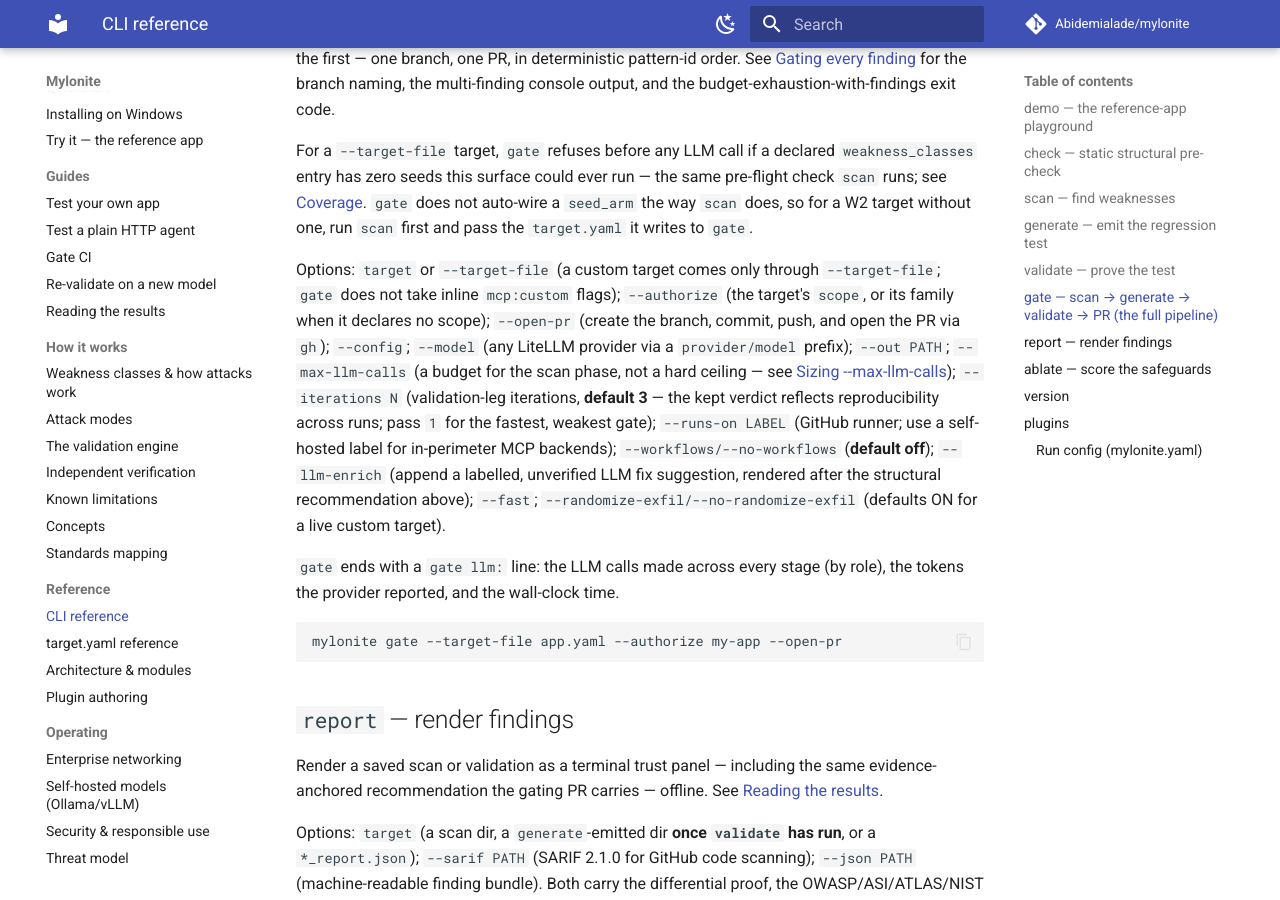
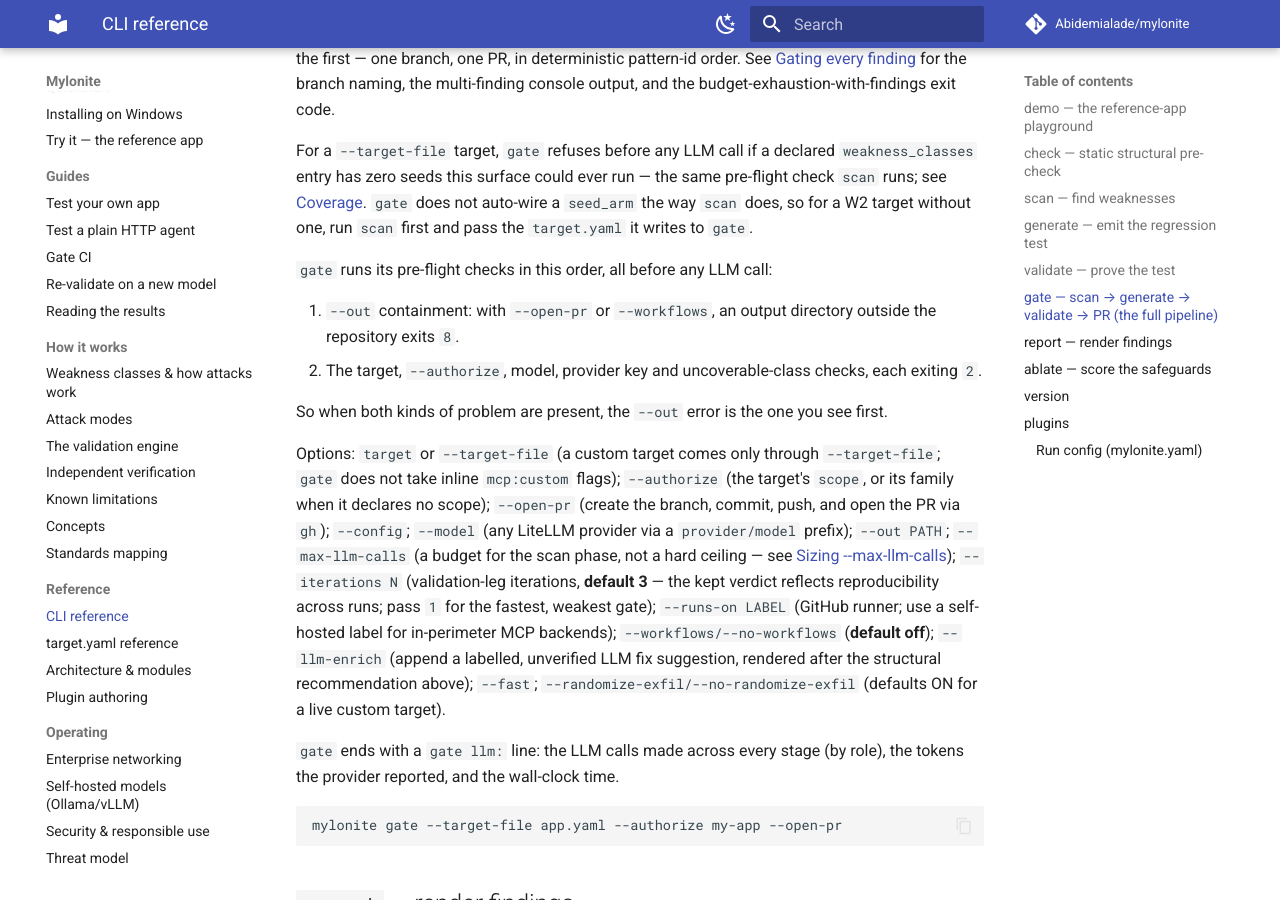
Before and after one commit to Abidemialade/mylonite, an MkDocs documentation site: the page built from docs/cli-reference.md, in a window 1280 px wide and 900 px high, scrolled down 5264 px. Built offline with MkDocs 1.6.1 and Material for MkDocs 9.7.7, drawn with Linux system fonts in a browser that asks for light colours; comment, search, counter and statistics services are not loaded.

Commit message:
docs: correct README's exit 1 and document gate's pre-flight order
README listed exit 1 as "findings"; it means check --enforce found
structural findings, and a scan that finds something exits 0. It now
matches docs/cli-reference.md.

docs/cli-reference.md now states the order gate's pre-flight checks run
in, all before any LLM call: --out containment (exit 8, with --open-pr or
--workflows), then the target, --authorize, model, key and
uncoverable-class checks (exit 2). docs/ci-gating.md got the same section
in the previous commit.

Docs-Impact: none - this commit is itself the docs change

Co-Authored-By: Claude Opus 5.5 (1M context) <noreply@anthropic.com>
Claude-Session: https://claude.ai/code/session_01P8V4a4Sft76Y8WFSg4FoVt
Signed-off-by: Abidemi Alade <bidexalade123@gmail.com>

```diff
--- a/docs/cli-reference.md
+++ b/docs/cli-reference.md
@@ -256,6 +256,15 @@ pre-flight check `scan` runs; see
 `gate` does not auto-wire a `seed_arm` the way `scan` does, so for a W2 target without
 one, run `scan` first and pass the `target.yaml` it writes to `gate`.
 
+`gate` runs its pre-flight checks in this order, all before any LLM call:
+
+1. `--out` containment: with `--open-pr` or `--workflows`, an output directory outside
+   the repository exits `8`.
+2. The target, `--authorize`, model, provider key and uncoverable-class checks, each
+   exiting `2`.
+
+So when both kinds of problem are present, the `--out` error is the one you see first.
+
 Options: `target` or `--target-file` (a custom target comes only through
 `--target-file`; `gate` does not take inline `mcp:custom` flags); `--authorize` (the
 target's `scope`, or its family when it declares no scope); `--open-pr` (create the branch,
```
Also changed, not shown: README.md (+4 -3 lines).
